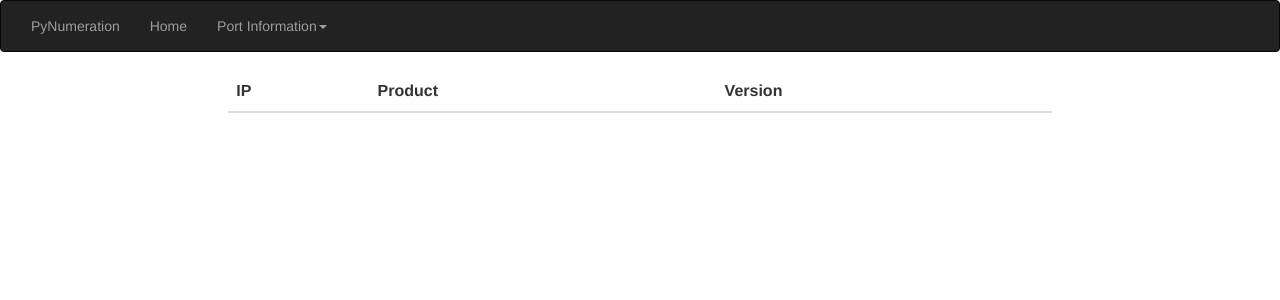
After one commit to jp-security/pynumeration, a Python web app: template app/templates/port_information.html in a window 1280 px wide. The commit adds this page. Shown: the top 300 px of the page. Run offline with Jinja, Linux system fonts and the light colour scheme; the template is opened without the code that fills it, so the values that code supplies are empty; some libraries are stand-ins or nearby versions.

```diff
--- a/app/templates/base.html
+++ b/app/templates/base.html
@@ -15,6 +15,35 @@
     <link rel="stylesheet" type="text/css" href="/static/site.css">
   </head>
   <body>
+    <nav class="navbar navbar-inverse" role="navigation">
+      <div class="container-fluid">
+        <div class="navbar-header">
+          <p class="navbar-text">PyNumeration</p>
+        </div>
+        <div>
+          <ul class="nav navbar-nav">
+            <li><a href="{{ url_for('home') }}">Home</a></li>
+            <li class="dropdown">
+              <a href="#" class="dropdown-toggle" data-toggle="dropdown" role="button">Port Information<span class="caret"></span></a>
+              <ul class="dropdown-menu">
+                <li><a href="{{ url_for('port_number', port_number='21') }}">FTP</a></li>
+                <li><a href="{{ url_for('port_number', port_number='22') }}">SSH</a></li>
+                <li><a href="{{ url_for('port_number', port_number='23') }}">Telnet</a></li>
+                <li><a href="{{ url_for('port_number', port_number='25') }}">SMTP</a></li>
+                <li><a href="{{ url_for('port_number', port_number='80') }}">HTTP</a></li>
+                <li><a href="{{ url_for('port_number', port_number='443') }}">HTTPs</a></li>
+                <li><a href="{{ url_for('port_number', port_number='110') }}">pop3</a></li>
+                <li><a href="{{ url_for('port_number', port_number='139') }}">Netbios</a></li>
+                <li><a href="{{ url_for('port_number', port_number='143') }}">Imap</a></li>
+                <li><a href="{{ url_for('port_number', port_number='445') }}">Netbios-ssn</a></li>
+                <li><a href="{{ url_for('port_number', port_number='995') }}">Pop3s</a></li>
+                <li><a href="{{ url_for('port_number', port_number='3306') }}">MySQL</a></li>
+              </ul>
+            </li>
+          </ul>
+        </div>
+      </div>
+    </nav>
     {% block content %}{% endblock %}
   </body>
 </html>
--- /dev/null
+++ b/app/templates/port_information.html
@@ -0,0 +1,31 @@
+{% extends "base.html" %}
+{% block content %}
+<div class="col-md-8 col-md-offset-2">
+  <table class="table table-lined" id="ports">
+    <thead>
+      <th class="sorting">IP</th>
+      <th class="sorting">Product</th>
+      <th class="sorting">Version</th>
+    </thead>
+  </table>
+</div>
+
+  <script>
+  var pathname = window.location.pathname;
+
+  $.get('/raw' + pathname).done(function(ports){
+    var data = JSON.parse(ports)
+
+    $('#ports').DataTable({
+      order: [[0, 'desc']],
+      paging: false,
+      data: data,
+      "aoColumns": [
+        {'mData': "ip"},
+        {'mData': "product"},
+        {'mData': "version"}
+      ]
+    });
+  });
+  </script>
+{% endblock %}
```
Also changed, not shown: app/views.py (+17 -0 lines).
